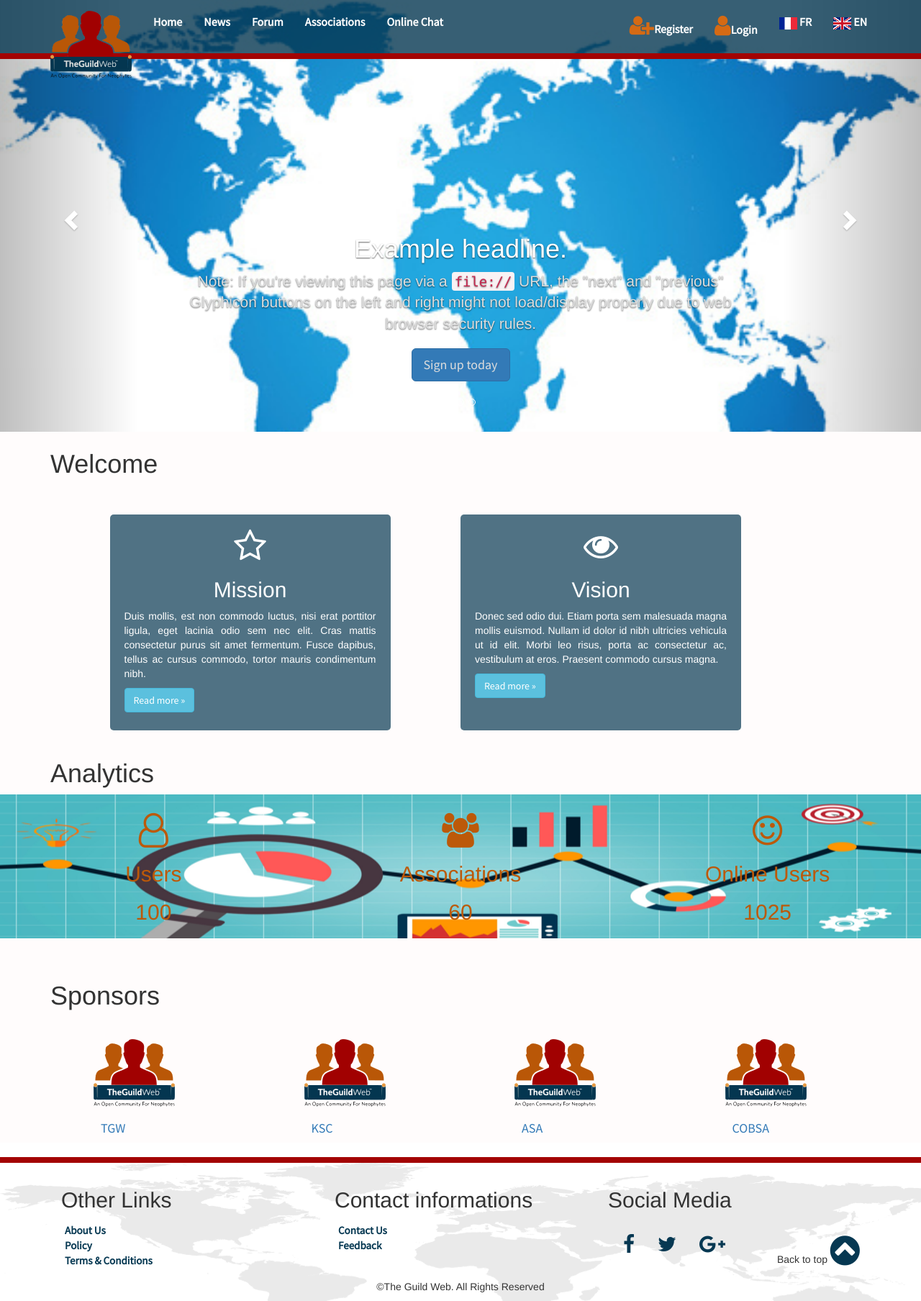
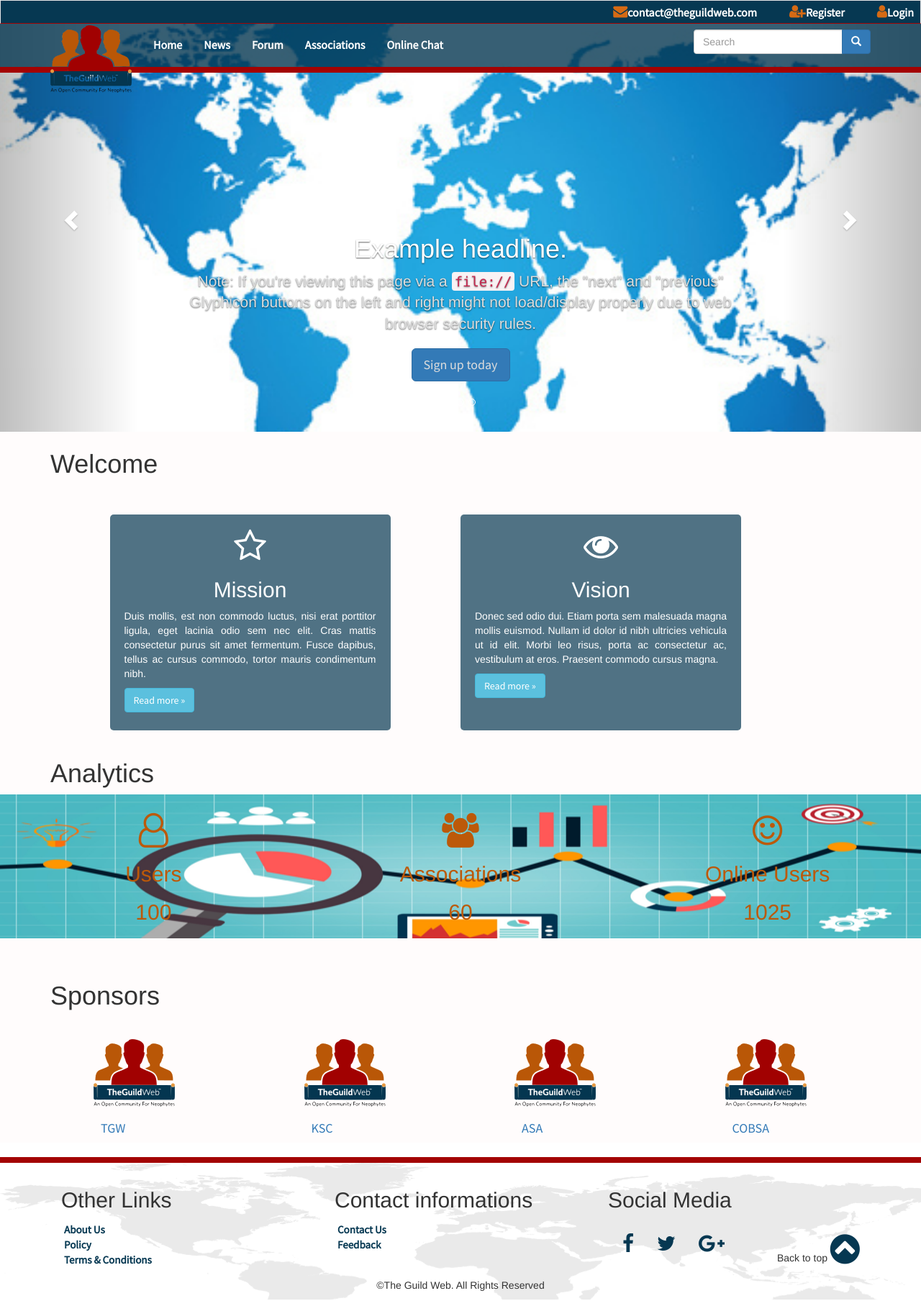
Before and after one commit to ZwaConnection/TheGuildWeb, a Django app: page / in a window 1280 px wide. Shown: the whole page at 72% size. Run offline with Django 3.2, Linux system fonts and the light colour scheme; parts of the project's set-up code (start-up, migrations or seed data) failed here and were passed over; some libraries are stand-ins or nearby versions.

Commit message:
Upper menu

```diff
--- a/apps/main/static/css/custom.css
+++ b/apps/main/static/css/custom.css
@@ -16,7 +16,24 @@ a{
 textarea{
   resize: none;
 }
+/*Authentification bar*/
+#auth li a {
+    padding-top:1px !important;
+    padding-bottom:1px !important;
+    padding-right: 10px;
+    float: left;
+    margin:0 10px;
+	text-align: center;
+}
+#auth{
+    min-height:28px !important;
+    background-color: #063852;
+    border-bottom: 1px solid #a30303;
+    border-radius: 0px;
+    margin: auto;
+}
 
+/*bottom Menu*/
 #bottom{
     background-image: url('../img/map.png');
      background-repeat: no-repeat;
@@ -33,21 +50,24 @@ textarea{
     text-decoration: none;
 }
 
-li a {
+li a{
         display: block;
         text-decoration: none;
         color: #063852;
 }
-ul {
+ul{
     list-style-type: none;
     margin: 0;
-    padding: 5px;
+    padding: 4px;
 }
 section{
     min-height: 800px;
     background-color: #fffcfc;
 }
-
+/*Navigation bar*/
+.logo{
+    margin-top: -13px;
+}
 #menu{
     background-color: rgba(6,56,82,0.8);
     border-bottom: 8px solid #a30303;
--- a/apps/main/templates/app/base.html
+++ b/apps/main/templates/app/base.html
@@ -39,8 +39,27 @@
   </head>
 
     <header>
+
     <!-- Fixed navbar -->
     <nav class="navbar navbar-default navbar-fixed-top" id="menu">
+        <div>
+            <nav class="navbar navbar-default" id="auth">
+                <ul class="nav navbar-nav navbar-right">
+                    <li><a href="#"><i class="fa fa-envelope" style="font-size:20px;color:#d56a14;"></i>contact@theguildweb.com</a></li>
+                  {% if request.user.is_authenticated %}
+                  <li><a href="{%url 'member:profile'%}"><i class="fa fa-user" style="font-size:20px;color:#d56a14;"></i> {{ request.user.username }}</a></li>
+                  <li><a href="{%url 'member:logout'%}"><i class="fa fa-sign-out" style="font-size:20px;color:#d56a14;"></i> logout</a></li>
+                  {% else %}
+                  <li><a href="{%url 'member:register'%}"><i class="fa fa-user-plus" style="font-size:20px;color:#d56a14;"></i>Register</a></li>
+                  <li><a href="{%url 'member:login'%}"><i class="fa fa-user" style="font-size:20px;color:#d56a14;"></i>Login</a></li>
+                  {% endif %}
+                  <!--
+                  <li><a href="#"><img class="lang" src="{% static "img/fr.png"%}" alt=""> FR</a></li>
+                  <li><a href="#"><img class="lang" src="{%static "img/en.png"%}" alt=""> EN</a></li>
+              -->
+                </ul>
+                </nav>
+        </div>
       <div class="container">
         <div class="navbar-header">
           <button type="button" class="navbar-toggle collapsed" data-toggle="collapse" data-target="#navbar" aria-expanded="false" aria-controls="navbar">
@@ -50,7 +69,6 @@
             <span class="icon-bar"></span>
           </button>
           <a class="navbar-brand" <a href="{%url 'main:index'%}"><img class="logo" src="{% static "img/logo-mini2.png" %}" alt=""></a>
-
         </div>
         <div id="navbar" class="navbar-collapse collapse">
         <!--
@@ -71,17 +89,16 @@
             <li><a href="{%url 'association:associations'%}">Associations</a></li>
             <li><a href="{%url 'main:chat'%}">Online Chat</a></li>
           </ul>
-          <ul class="nav navbar-nav navbar-right">
-            {% if request.user.is_authenticated %}
-            <li><a href="{%url 'member:profile'%}"><i class="fa fa-user" style="font-size:30px;color:#d56a14;"></i> {{ request.user.username }}</a></li>
-            <li><a href="{%url 'member:logout'%}"><i class="fa fa-sign-out" style="font-size:32px;color:#d56a14;"></i> logout</a></li>
-            {% else %}
-            <li><a href="{%url 'member:register'%}"><i class="fa fa-user-plus" style="font-size:30px;color:#d56a14;"></i>Register</a></li>
-            <li><a href="{%url 'member:login'%}"><i class="fa fa-user" style="font-size:32px;color:#d56a14;"></i>Login</a></li>
-            {% endif %}
-            <li><a href="#"><img class="lang" src="{% static "img/fr.png"%}" alt=""> FR</a></li>
-            <li><a href="#"><img class="lang" src="{%static "img/en.png"%}" alt=""> EN</a></li>
-          </ul>
+          <form class="navbar-form navbar-right">
+           <div class="input-group">
+             <input type="text" class="form-control" placeholder="Search">
+             <div class="input-group-btn">
+               <button class="btn btn-primary" type="submit">
+                 <i class="glyphicon glyphicon-search"></i>
+               </button>
+             </div>
+           </div>
+          </form>
         </div><!--/.nav-collapse -->
       </div>
       <!-- Alert Messages Block -->
--- a/apps/main/templates/app/index.html
+++ b/apps/main/templates/app/index.html
@@ -4,6 +4,7 @@
 {% block title %}Home{% endblock %}
 
 {% block content %}
+<div>
 <!-- Carousel
     ================================================== -->
     <div id="myCarousel" class="carousel slide" data-ride="carousel">
@@ -129,6 +130,6 @@
                 </a>
             </div>
         </div>
-
+    </div>
 </div>
 {% endblock %}
```
